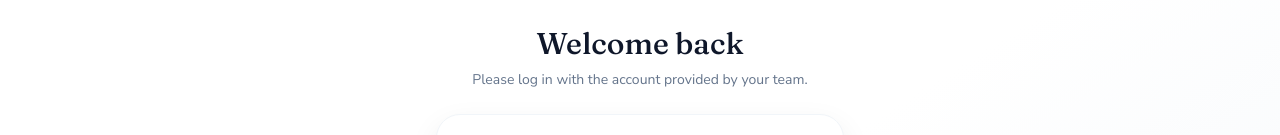
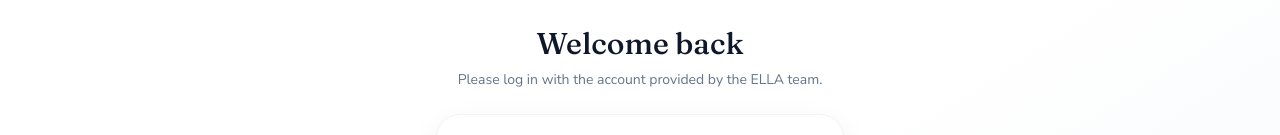
Before and after one commit to Deck-Wang416/Ella_Web, a React (Vite) app: page /login in a window 1280 px wide. Shown: the part 135-270 px from the top of the page. Built offline with nearby package versions, Linux system fonts and the light colour scheme; no server answers.

Commit message:
chore: change the message on the ELLA page to Please log in with the account provided by the ELLA team.

```diff
--- a/src/pages/Login.jsx
+++ b/src/pages/Login.jsx
@@ -31,7 +31,7 @@
       <main className="mx-auto flex w-full max-w-md flex-col gap-6 px-5 py-12">
         <div className="text-center">
           <h1 className="font-display text-3xl">Welcome back</h1>
-          <p className="mt-2 text-sm text-ink-500">Please log in with the account provided by your team.</p>
+          <p className="mt-2 text-sm text-ink-500">Please log in with the account provided by the ELLA team.</p>
         </div>
         <div className="card p-6">
           <label className="text-sm font-semibold text-ink-700">Username</label>
```
